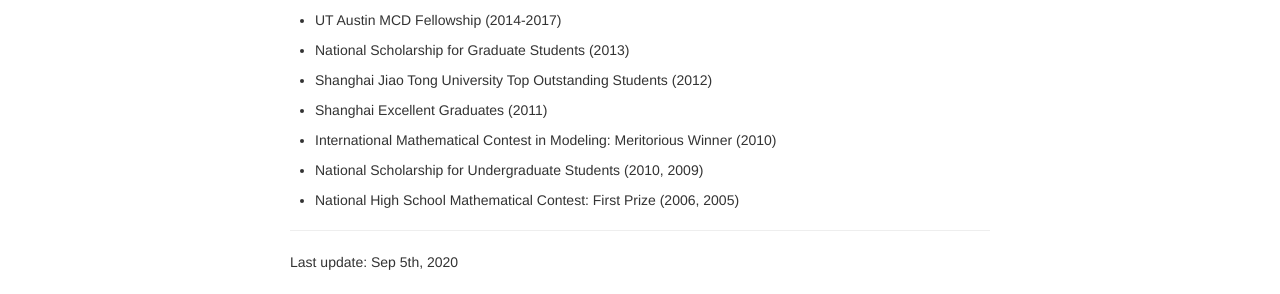
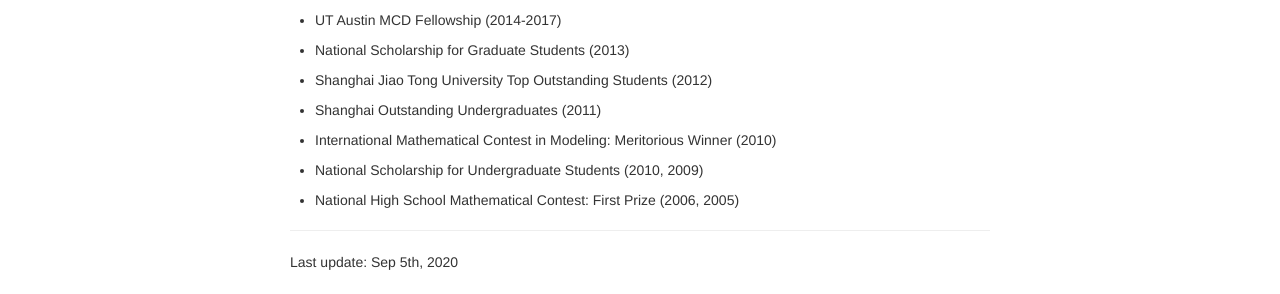
Before and after one commit to wmao533/wmao533.github.io, a Jekyll site: the page built from index.md, in a window 1280 px wide. Shown: the part 1388-1682 px from the top of the page. Built offline with Jekyll 4.4.1, drawn with Linux system fonts in a browser that asks for light colours.

Commit message:
Update index.md

```diff
--- a/index.md
+++ b/index.md
@@ -80,7 +80,7 @@ title: Wenguang Mao
 
 - Shanghai Jiao Tong University Top Outstanding Students (2012)
 
-- Shanghai Excellent Graduates (2011)
+- Shanghai Outstanding Undergraduates (2011)
 
 - International Mathematical Contest in Modeling: Meritorious Winner (2010)
 
```
